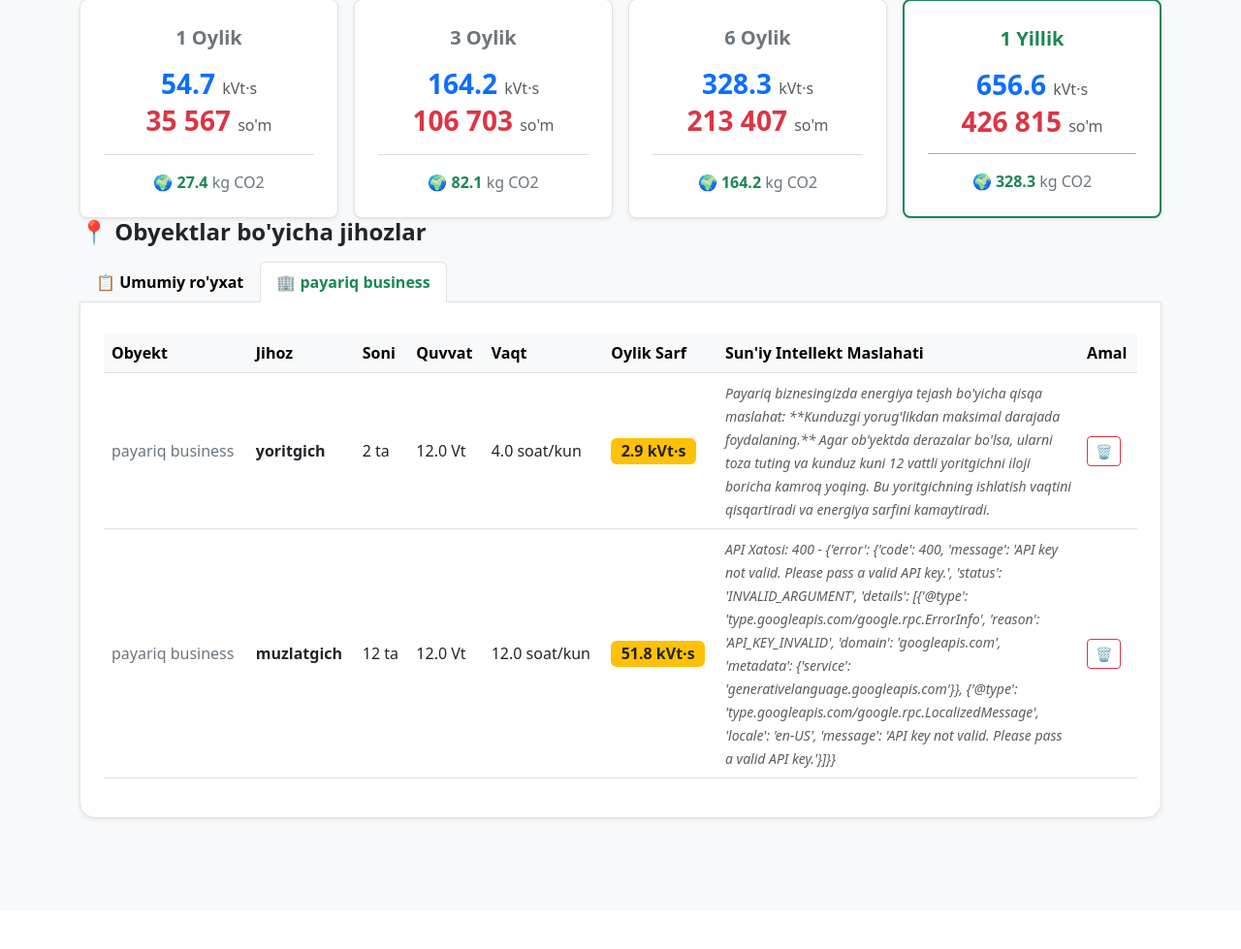
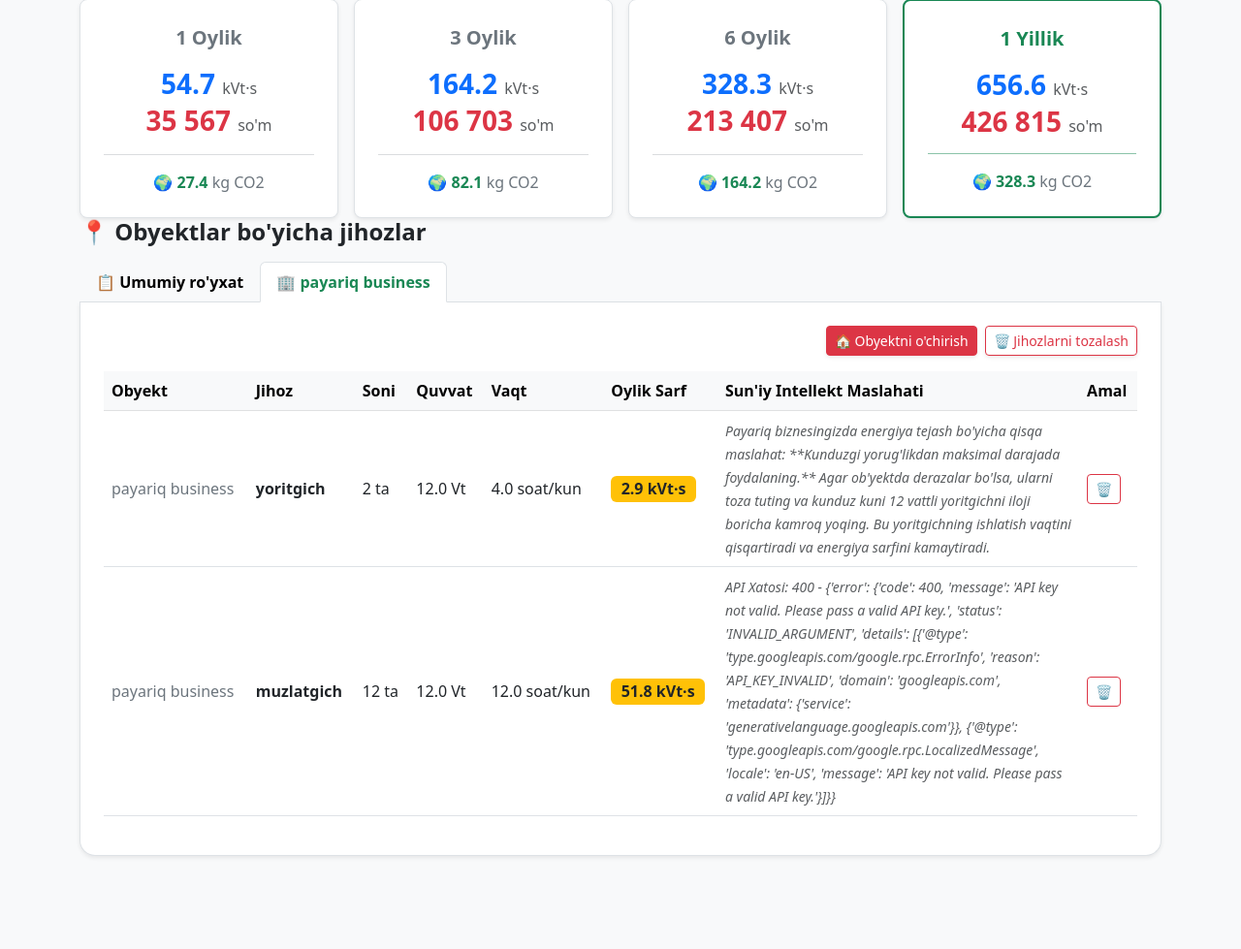
Before and after one commit to khumoyuun/virtual_lab, a Django app: page /en/dashboard/?location=2 in a window 1280 px wide. Shown: the part 781-1760 px from the top of the page at 97% size. Before the commit the page ends 1628 px from the top, so only its background shows below. Run offline with Django 5.2, Linux system fonts and the light colour scheme; a user stored in the database is signed in; data comes from the database, SQL or seed files in the repository; both versions use the stored data as it was after the commit.

Commit message:
bugs fixed

```diff
--- a/config/settings.py
+++ b/config/settings.py
@@ -13,6 +13,7 @@ https://docs.djangoproject.com/en/6.0/ref/settings/
 from pathlib import Path
 import os
 from django.utils.translation import gettext_lazy as _
+from dotenv import load_dotenv
 
 # Build paths inside the project like this: BASE_DIR / 'subdir'.
 BASE_DIR = Path(__file__).resolve().parent.parent
@@ -130,3 +131,4 @@ STATIC_ROOT = BASE_DIR / 'staticfiles'
 
 LOGIN_REDIRECT_URL = 'dashboard'
 LOGOUT_REDIRECT_URL = 'landing'
+load_dotenv()
--- a/lab/templates/lab/dashboard.html
+++ b/lab/templates/lab/dashboard.html
@@ -21,7 +21,6 @@
     </div>
 </div>
 
-<!-- 1. UMUMIY HISOB-KITOBLAR (Cards) -->
 <div class="row g-4 mb-4">
     <div class="col-md-4">
         <div class="card border-0 shadow-sm rounded-4 h-100 bg-primary text-white">
@@ -50,10 +49,8 @@
     </div>
 </div>
 
-<!<!-- 2. DIAGRAMMALAR -->
 <div class="row mb-4">
     <div class="col-md-6 mb-4 mb-md-0">
-        <!-- 1-Grafik: Doiraviy (Elektr sarfi) -->
         <div class="card border-0 shadow-sm rounded-4 h-100">
             <div class="card-body p-4">
                 <div style="height: 300px;">
@@ -63,7 +60,6 @@
         </div>
     </div>
     <div class="col-md-6">
-        <!-- 2-Grafik: Ustunli (CO2 izi) -->
         <div class="card border-0 shadow-sm rounded-4 h-100">
             <div class="card-body p-4">
                 <div style="height: 300px;">
@@ -74,7 +70,6 @@
     </div>
 </div>
 
-<!-- YANGI 3. XARAJATLAR VA SARF PROGNOZI -->
 <div class="mb-5 mt-4">
     <div class="d-flex flex-wrap justify-content-between align-items-center mb-3 border-bottom pb-3">
         <h4 class="fw-bold text-success mb-2 mb-md-0">📅 {% trans "Xarajatlar va Sarf Prognozi" %}</h4>
@@ -82,7 +77,6 @@
     </div>
 
     <div class="row g-3 text-center">
-        <!-- 1 Oylik -->
         <div class="col-md-3">
             <div class="card shadow-sm border rounded-3 h-100">
                 <div class="card-body d-flex flex-column justify-content-center p-4">
@@ -98,7 +92,6 @@
             </div>
         </div>
 
-        <!-- 3 Oylik -->
         <div class="col-md-3">
             <div class="card shadow-sm border rounded-3 h-100">
                 <div class="card-body d-flex flex-column justify-content-center p-4">
@@ -114,7 +107,6 @@
             </div>
         </div>
 
-        <!-- 6 Oylik -->
         <div class="col-md-3">
             <div class="card shadow-sm border rounded-3 h-100">
                 <div class="card-body d-flex flex-column justify-content-center p-4">
@@ -130,7 +122,6 @@
             </div>
         </div>
 
-        <!-- 1 Yillik -->
         <div class="col-md-3">
             <div class="card shadow-sm border-success border-2 rounded-3 h-100">
                 <div class="card-body d-flex flex-column justify-content-center p-4">
@@ -147,25 +138,21 @@
         </div>
     </div>
 
-    <!-- 3. OBYEKTLAR BO'YICHA VARAQALAR -->
     <h4 class="fw-bold mb-3">📍 {% trans "Obyektlar bo'yicha jihozlar" %}</h4>
 
     {% if not locations %}
     <div class="alert alert-warning rounded-4 shadow-sm p-4">
         <strong>⚠️ {% trans "Sizda hali hech qanday obyekt (Uy yoki Korxona) yo'q." %}</strong>
-        {% trans "Jihoz qo'shishdan oldin, yuqoridagi ko'k tugma orqali o'z uyingizni yoki korxonangizni ro'yxatdan
-        o'tkazing." %}
+        {% trans "Jihoz qo'shishdan oldin, yuqoridagi ko'k tugma orqali o'z uyingizni yoki korxonangizni ro'yxatdan o'tkazing." %}
     </div>
     {% else %}
     <ul class="nav nav-tabs fw-semibold" id="locationTabs">
-        <!-- 1. Umumiy ro'yxat havolasi -->
         <li class="nav-item">
             <a href="{% url 'dashboard' %}"
                class="nav-link {% if not request.GET.location %}active text-success{% else %}text-body-emphasis{% endif %}">
                 📋 {% trans "Umumiy ro'yxat" %}
             </a>
         </li>
-        <!-- 2. Obyektlar ro'yxati (URL ni o'zgartiruvchi havolalar) -->
         {% for loc in locations %}
         <li class="nav-item">
             <a href="?location={{ loc.id }}"
@@ -176,10 +163,34 @@
         {% endfor %}
     </ul>
 
-    <!-- Bitta yagona jadval (Django orqa fondan to'g'ri filtrlab beradi) -->
-    <div class="border border-top-0 p-4 bg-body shadow-sm rounded-bottom-4 mb-5">
+    <div class="tab-content border border-top-0 p-4 bg-body shadow-sm rounded-bottom-4 mb-5" id="locationTabsContent">
+
+        <div class="d-flex justify-content-end gap-2 mb-3">
+            {% if request.GET.location %}
+            <form method="POST" action="" class="m-0">
+                {% csrf_token %}
+                <input type="hidden" name="delete_location" value="1">
+                <input type="hidden" name="location_id" value="{{ request.GET.location }}">
+                <button type="submit" class="btn btn-sm btn-danger shadow-sm"
+                        onclick="return confirm('{% trans "Rostdan ham bu OBYEKTNI va uning ichidagi BARCHA jihozlarni o\'chirib yubormoqchimisiz?" %}');">
+                    🏠 {% trans "Obyektni o'chirish" %}
+                </button>
+            </form>
+            {% endif %}
+
+            {% if appliances %}
+            <form method="POST" action="" class="m-0">
+                {% csrf_token %}
+                <input type="hidden" name="delete_all" value="1">
+                <button type="submit" class="btn btn-sm btn-outline-danger shadow-sm"
+                        onclick="return confirm('{% trans "Barcha jihozlarni rostdan ham o\'chirib yubormoqchimisiz?" %}');">
+                    🗑 {% trans "Jihozlarni tozalash" %}
+                </button>
+            </form>
+            {% endif %}
+        </div>
         <div class="table-responsive">
-            <table class="table table-hover align-middle mt-2">
+            <table class="table table-hover align-middle mt-0">
                 <thead class="table-light">
                 <tr>
                     <th>{% trans "Obyekt" %}</th>
@@ -200,8 +211,7 @@
                     <td>{{ app.quantity }} {% trans "ta" %}</td>
                     <td>{{ app.power_watts }} {% trans "Vt" %}</td>
                     <td>{{ app.hours_per_day }} {% trans "soat/kun" %}</td>
-                    <td><span class="badge bg-warning text-dark fs-6">{{ app.monthly_kwh|floatformat:1 }} {% trans "kVt·s" %}</span>
-                    </td>
+                    <td><span class="badge bg-warning text-dark fs-6">{{ app.monthly_kwh|floatformat:1 }} {% trans "kVt·s" %}</span></td>
 
                     <td>
                         <small class="text-success">
@@ -222,9 +232,7 @@
                 </tr>
                 {% empty %}
                 <tr>
-                    <td colspan="8" class="text-center py-4 text-muted">{% trans "Bu bo'limda hozircha jihozlar yo'q."
-                        %}
-                    </td>
+                    <td colspan="8" class="text-center py-4 text-muted">{% trans "Bu bo'limda hozircha jihozlar yo'q." %}</td>
                 </tr>
                 {% endfor %}
                 </tbody>
@@ -233,7 +241,6 @@
     </div>
     {% endif %}
 
-    <!-- ================= MODALLAR ================= -->
     <div class="modal fade" id="locationModal" tabindex="-1" aria-hidden="true">
         <div class="modal-dialog modal-dialog-centered">
             <div class="modal-content rounded-4 border-0 shadow">
@@ -291,20 +298,18 @@
         </div>
     </div>
 
-    <!-- ================= JAVASCRIPT VA CHART.JS ================= -->
     <script src="https://cdn.jsdelivr.net/npm/chart.js"></script>
     <script>
         document.addEventListener("DOMContentLoaded", function () {
             const rawLabels = '{{ chart_labels|safe }}';
             const rawKwh = '{{ chart_kwh|safe }}';
-            const rawCo2 = '{{ chart_co2|safe }}'; // CO2 ma'lumotlarini qabul qilish
+            const rawCo2 = '{{ chart_co2|safe }}';
 
             if (rawLabels !== '[]' && rawLabels !== '') {
                 const labels = JSON.parse(rawLabels);
                 const kwhData = JSON.parse(rawKwh);
                 const co2Data = JSON.parse(rawCo2);
 
-                // 1. Elektr sarfi doiraviy grafiki
                 const ctxEnergy = document.getElementById('energyChart');
                 if (ctxEnergy) {
                     new Chart(ctxEnergy.getContext('2d'), {
@@ -335,7 +340,6 @@
                     });
                 }
 
-                // 2. CO2 Izi ustunli grafiki
                 const ctxCo2 = document.getElementById('co2Chart');
                 if (ctxCo2) {
                     new Chart(ctxCo2.getContext('2d'), {
@@ -345,7 +349,7 @@
                             datasets: [{
                                 label: 'CO2 izi (kg)',
                                 data: co2Data,
-                                backgroundColor: '#e74a3b', // Rasmdagidek qizil rang
+                                backgroundColor: '#e74a3b',
                                 borderRadius: 4
                             }]
                         },
@@ -376,4 +380,4 @@
             });
         });
     </script>
-    {% endblock %}
+{% endblock %}
--- a/lab/views.py
+++ b/lab/views.py
@@ -86,6 +86,14 @@ def dashboard(request):
         appliances = appliances.filter(location_id=selected_location_id)
 
     if request.method == 'POST':
+        if 'delete_all' in request.POST:
+            appliances.delete()  # Jadvalda nima ko'rinib turgan bo'lsa, hammasini o'chiradi
+            return redirect(request.get_full_path())
+        if 'delete_location' in request.POST:
+            loc_id = request.POST.get('location_id')
+            if loc_id:
+                Location.objects.filter(id=loc_id, user=request.user).delete()
+            return redirect('dashboard')
         if 'add_location' in request.POST:
             location_form = LocationForm(request.POST)
             if location_form.is_valid():
@@ -112,9 +120,6 @@ def dashboard(request):
                 else:
                     prompt = f"Mening '{new_app.location.name}' obyektimda {new_app.power_watts} vattli {new_app.appliance_name} kuniga {new_app.hours_per_day} soat ishlaydi. Energiya tejash bo'yicha 1 ta qisqa maslahatni o'zbek tilida ber."
 
-                # ===================================================
-                #  YANGI "AQ" KALITLARNI ALDAB O'TISH USULI
-                # ===================================================
                 try:
 
                     api_key = os.getenv("GEMINI_API_KEY")
```
Also changed, not shown: db.sqlite3.
